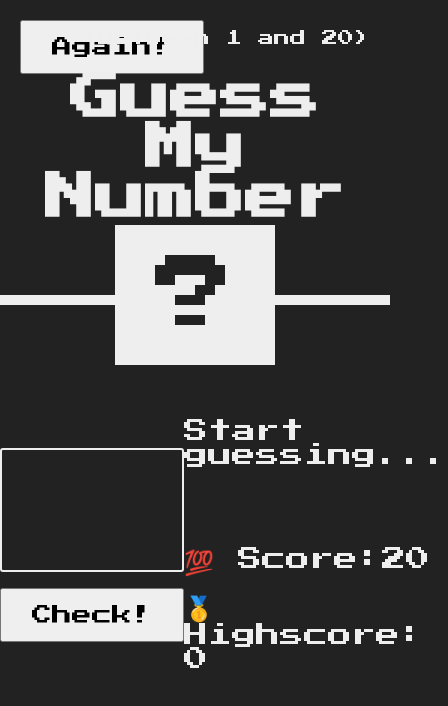
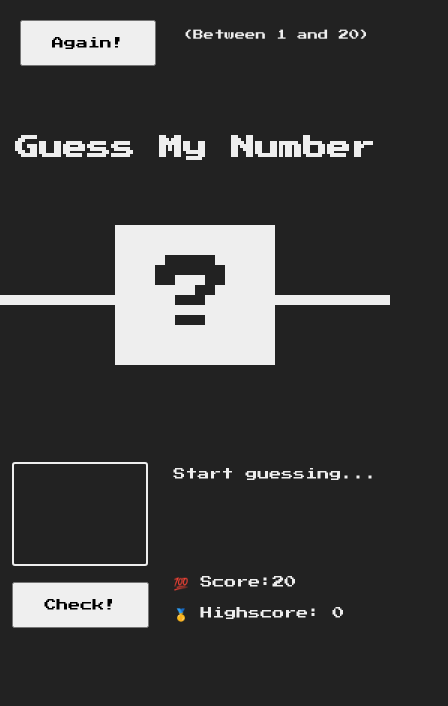
Before and after one commit to Kal-El89/guessMyNumber, a plain HTML site: page index.html in a window 390 px wide. Shown: the whole page, 448 px wide, since content can reach past the window. Drawn offline with Linux system fonts and the light colour scheme.

Commit message:
Feat: add @media

```diff
--- a/style.css
+++ b/style.css
@@ -48,7 +48,7 @@ header {
   width: 100%;
   font-size: 50px;
 }
-/* body */
+
 .check-score {
   display: flex;
   justify-content: space-around;
@@ -92,3 +92,35 @@ header {
 .Label-highscore {
   font-size: 1.5rem;
 }
+
+/* @media */
+@media all and (max-width: 480px) {
+  .guess-my-number {
+    font-size: 1.5rem;
+  }
+  .again-box {
+    font-size: 0.75rem;
+  }
+  .between {
+    font-size: 0.65rem;
+  }
+  .check-box {
+    font-size: 0.75rem;
+  }
+  .guess {
+    font-size: 2rem;
+    width: 7rem;
+    height: 5rem;
+  }
+  .label-start {
+    padding-bottom: 6rem;
+    font-size: 0.75rem;
+  }
+  .label-score {
+    font-size: 0.75rem;
+    padding-bottom: 1rem;
+  }
+  .Label-highscore {
+    font-size: 0.75rem;
+  }
+} ;
```
